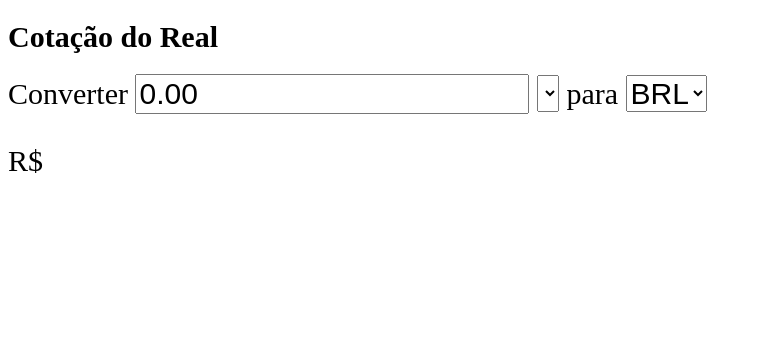
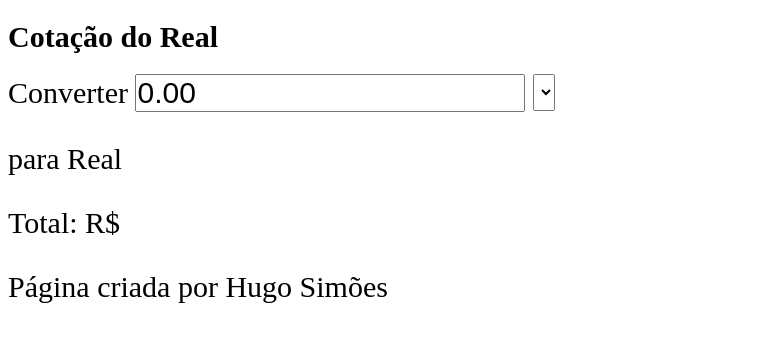
Before and after one commit to hugolfsimoes/cotacao-do-dia, a website: page index.html in a window 1280 px wide. Shown: the whole page, without its empty margins (0-762 px from the left). Drawn offline with Linux system fonts and the light colour scheme; no server answers.

Commit message:
feito alteracoes[

```diff
--- a/index.html
+++ b/index.html
@@ -23,14 +23,16 @@
         </select>
       </label>
 
-      <label for="currency-to-convert">para
-        <select id="currency-to-convert">
-          <option>BRL</option>
-        </select>
-      </label>
-      <p id="total">R$ </p>
+      <p id="currency-to-convert">para Real
+      </p>
+
+      <p id="total">Total: R$ </p>
     </form>
   </main>
+
+  <footer>
+    <p>Página criada por Hugo Simões</p>
+  </footer>
 
 </body>
 
--- /dev/null
+++ b/package.json
@@ -0,0 +1,5 @@
+{
+  "dependencies": {
+    "bulma": "^0.9.3"
+  }
+}
--- a/script.js
+++ b/script.js
@@ -39,7 +39,7 @@ function calculateConvert(currencies) {
   const currencyApiSelected = currencies.find((currency) => currency.code === valueSelected);
   const totalResult = (Number(currencyApiSelected.ask) * Number(valueInput)).toFixed(2);
   console.log(totalResult);
-  totalValue.innerHTML = `R$ ${totalResult}`
+  totalValue.innerHTML = `Total: R$ ${totalResult}`
 }
 
 initialInput.addEventListener("keydown", updateApi);
--- a/style.css
+++ b/style.css
@@ -1,3 +1,4 @@
 * {
+  padding: 0;
   font-size: 30px;
 }
```
